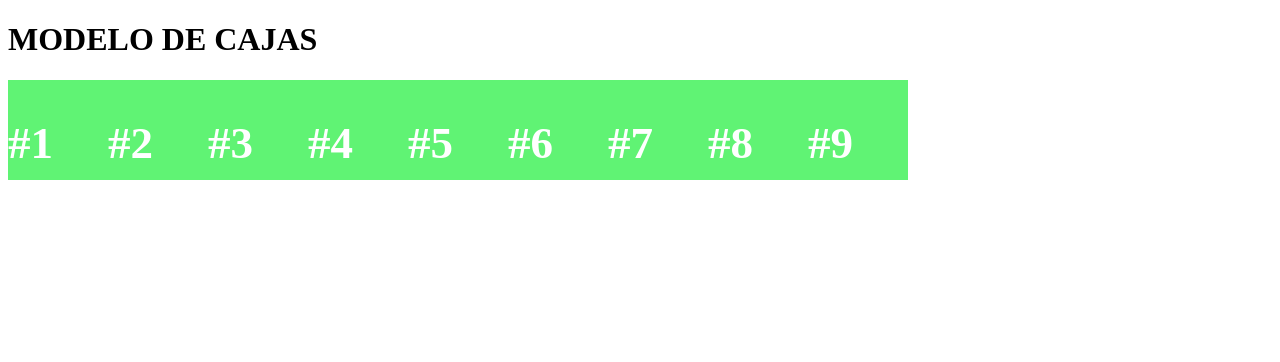
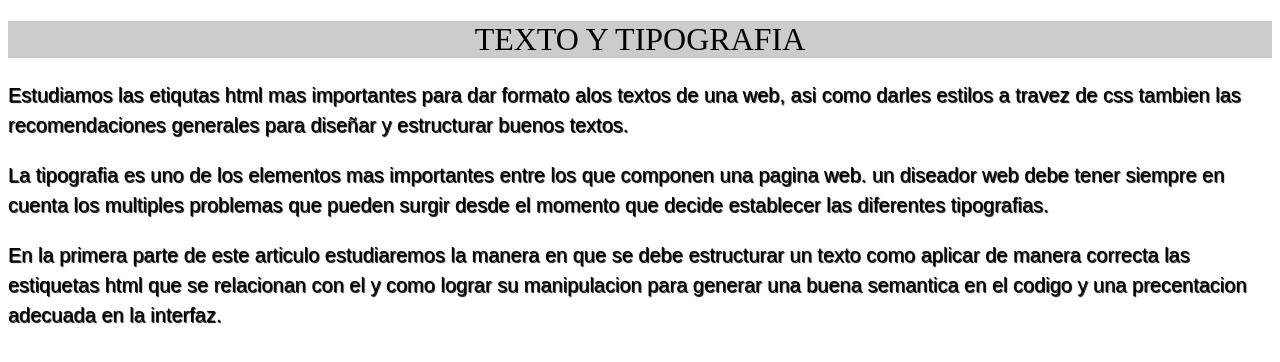
Before and after one commit to patriciohc/ejercicios, a plain HTML site: page pablo/1 index.html in a window 1280 px wide. Drawn offline with Linux system fonts and the light colour scheme.

Commit message:
texto y tipografia

```diff
--- a/pablo/1 index.html
+++ b/pablo/1 index.html
@@ -5,47 +5,26 @@
 
    <body>
 
-     <header>
-        <h1>MODELO DE CAJAS </h1>
+      <header>
+          <h1>TEXTO Y TIPOGRAFIA</h1>
         </header>
 
-         <div>
-            <h2>#1</h2>
-         </div>
-
-         <div class="caja">
-            <h2>#2</h2>
-         </div>
-
-         <div>
-            <h2>#3</h2>
-         </div>
-
-         <div>
-            <h2>#4</h2>
-         </div>
-
-         <div>
-            <h2>#5</h2>
-         </div>
-
-         <div>
-            <h2>#6</h2>
-         </div>
-
-         <div>
-            <h2>#7</h2>
-         </div>
-
-         <div>
-            <h2>#8</h2>
-         </div>
-
-         <div>
-            <h2>#9</h2>
-         </div>
+         <p class="uno">Estudiamos las etiqutas html mas importantes
+            para dar formato alos textos de una web, asi como darles
+            estilos a travez de css tambien las recomendaciones
+            generales para diseñar y estructurar buenos textos.</p>
 
 
+         <p class="dos">  La tipografia es uno de los elementos mas importantes
+            entre los que componen una pagina web. un diseador web debe
+            tener siempre en cuenta los multiples problemas que pueden surgir
+            desde el momento que decide establecer las diferentes tipografias.</p>
+
+         <p class="tres">En la primera parte de este articulo estudiaremos
+            la manera en que se debe estructurar un texto como aplicar de manera
+            correcta las estiquetas html que se relacionan con el y como lograr
+            su manipulacion para generar una buena semantica en el codigo y una
+            precentacion adecuada en la interfaz.</p>
 
 
    </body>
--- a/pablo/style.css
+++ b/pablo/style.css
@@ -1,14 +1,18 @@
-div{
-    width: 100px;
-    height: 100px;
-    background: rgba(29, 238, 57, 0.7);
-    color:#fff;
-    font-size: 30px;
-    float: left;
-    }
-.caja{
-      position: static;
-
-
+ h1 {
+     font-weight: normal;
+     text-align: center;
+     background: #ccc;
+ }
+ p {
+  font-size: 20px;
+  font-family:Arial, Helvetica, sans-serif;
+  font-weight: normal;
+  text-align: left;
+  line-height: 30px;
+  text-decoration:none;
+  text-transform: initial;
+  letter-spacing: normal;
+  word-spacing: normal;
+  text-shadow: 1px 1px 1px #000;
 
 }
```
